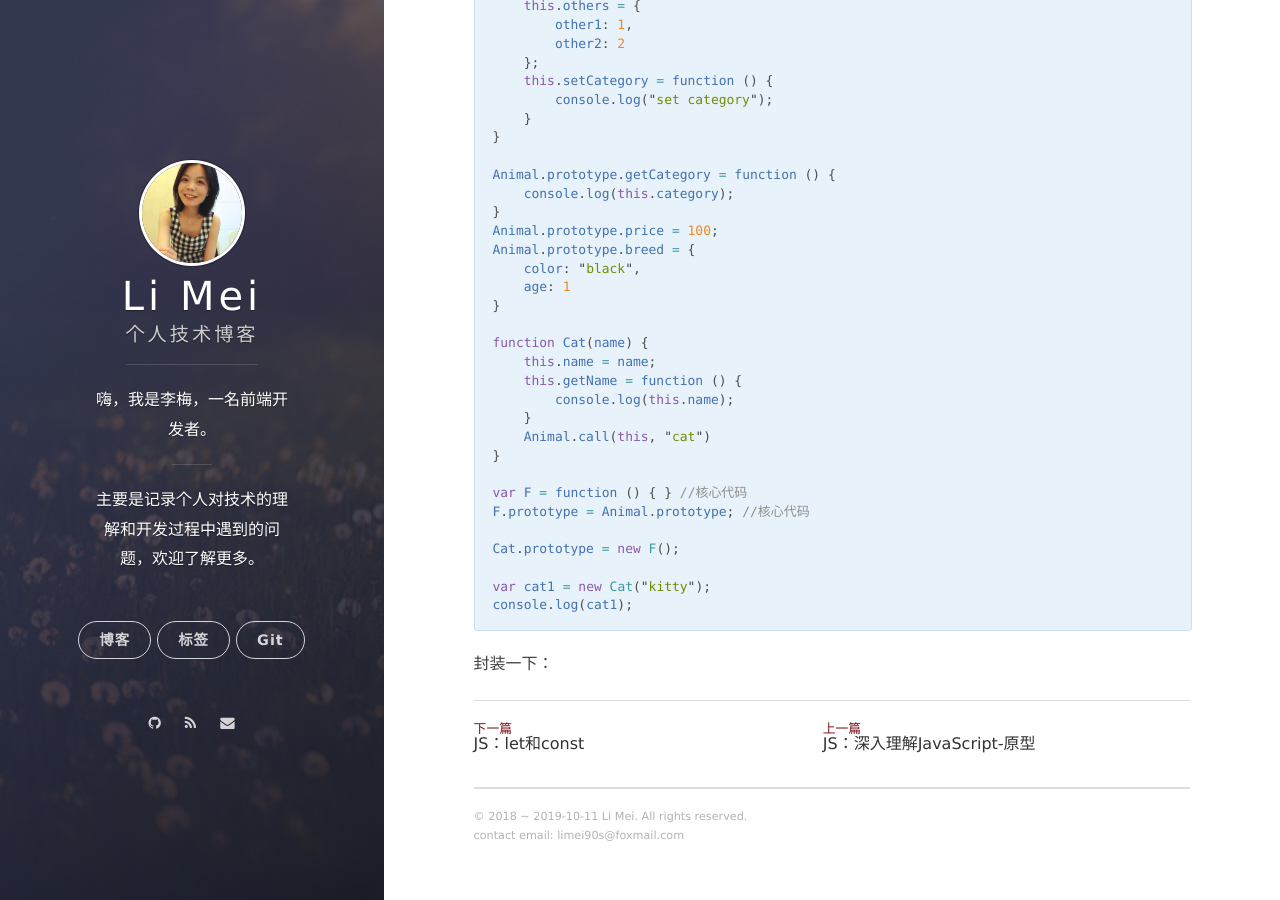
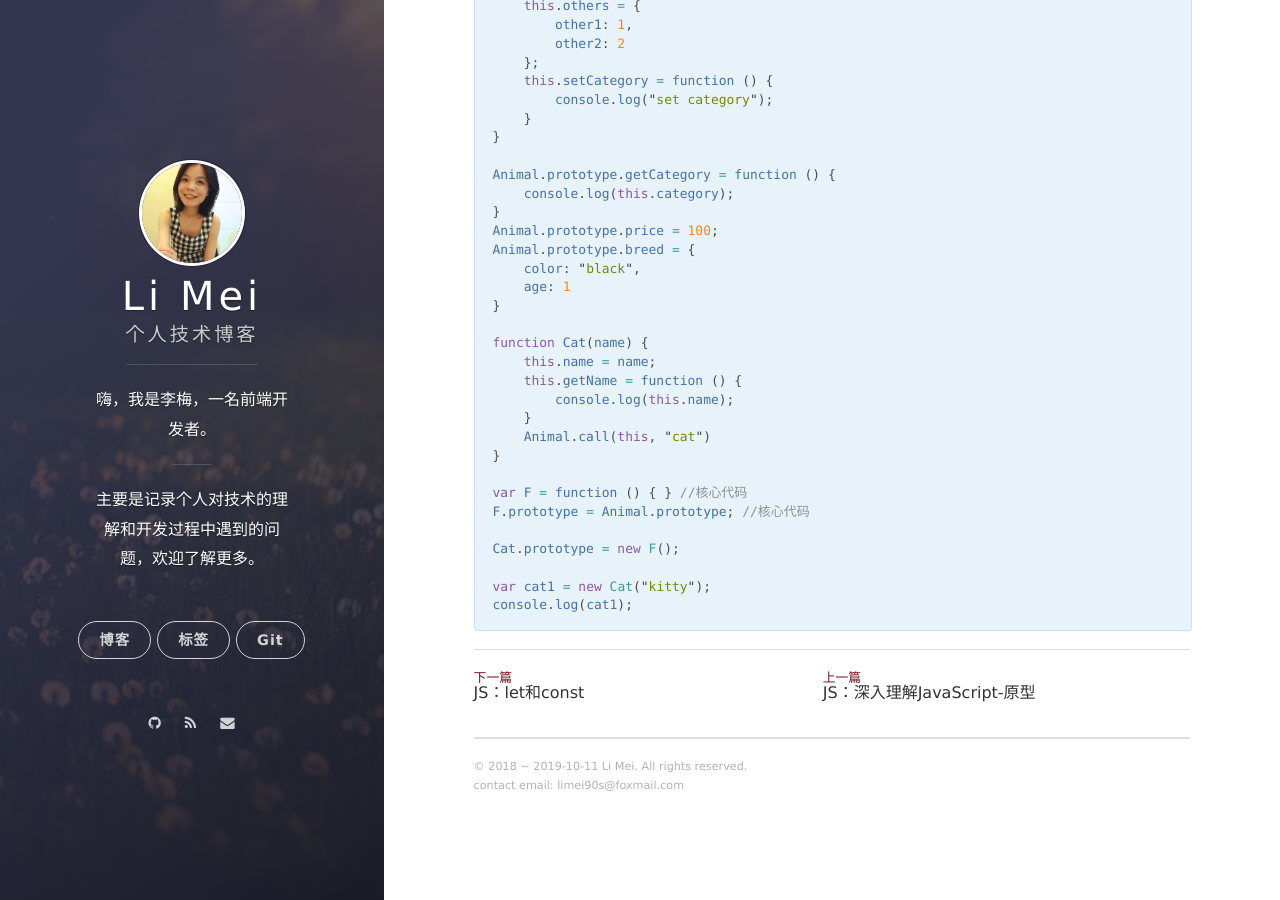
Before and after one commit to LiMeii/LiMeii.github.io, a Jekyll site: the page built from _posts/2019-05-13-js-Inheritance.md, in a window 1280 px wide and 900 px high, scrolled down 8468 px. Built offline with Jekyll 4.4.1, drawn with Linux system fonts in a browser that asks for light colours; nearby versions of some CDN libraries.

Commit message:
update js inheritance post

````diff
--- a/_posts/2019-05-13-js-Inheritance.md
+++ b/_posts/2019-05-13-js-Inheritance.md
@@ -315,5 +315,3 @@ Cat.prototype = new F();
 var cat1 = new Cat("kitty");
 console.log(cat1);
 ```
-
-封装一下：
````
